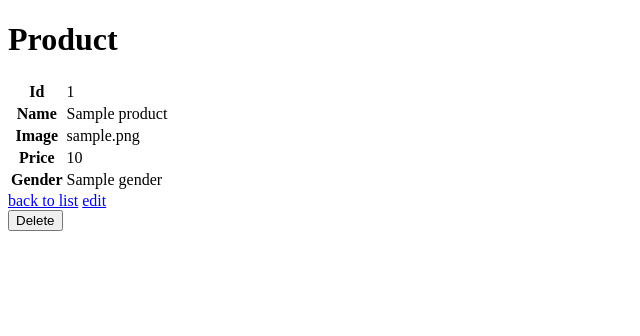
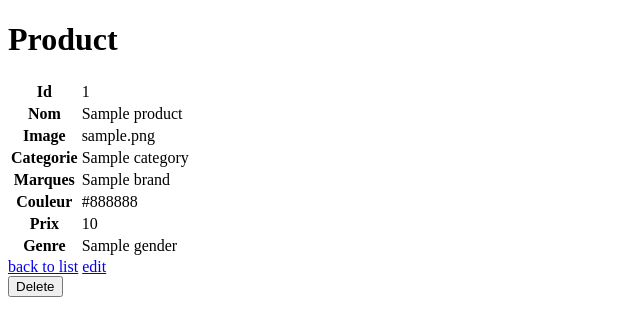
Before and after one commit to Monky23/chaustore_v3.4, a Symfony app: template templates/product/show.html.twig in a window 1280 px wide. Shown: the top 336 px of the page, without its empty margins (0-640 px from the left). Run offline with Twig, Linux system fonts and the light colour scheme; the template is opened without the code that fills it: most values are stand-ins (such as "Sample title", 1, 10 or a date in 2020); some libraries are stand-ins or nearby versions.

Commit message:
modify show.html.twig for product and stock

```diff
--- a/templates/product/show.html.twig
+++ b/templates/product/show.html.twig
@@ -12,19 +12,31 @@
                 <td>{{ product.id }}</td>
             </tr>
             <tr>
-                <th>Name</th>
+                <th>Nom</th>
                 <td>{{ product.name }}</td>
             </tr>
             <tr>
                 <th>Image</th>
                 <td>{{ product.image }}</td>
             </tr>
+                        <tr>
+                <th>Categorie</th>
+                <td>{{ product.category }}</td>
+            </tr>
             <tr>
-                <th>Price</th>
+                <th>Marques</th>
+                <td>{{ product.brand }}</td>
+            </tr>
+            <tr>
+                <th>Couleur</th>
+                <td>{{ product.color }}</td>
+            </tr>
+            <tr>
+                <th>Prix</th>
                 <td>{{ product.price }}</td>
             </tr>
             <tr>
-                <th>Gender</th>
+                <th>Genre</th>
                 <td>{{ product.gender }}</td>
             </tr>
         </tbody>
```
Also changed, not shown: templates/stock/show.html.twig (+8 -0 lines).
